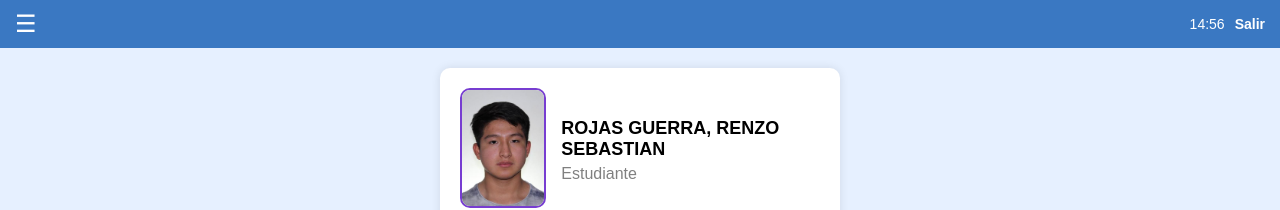
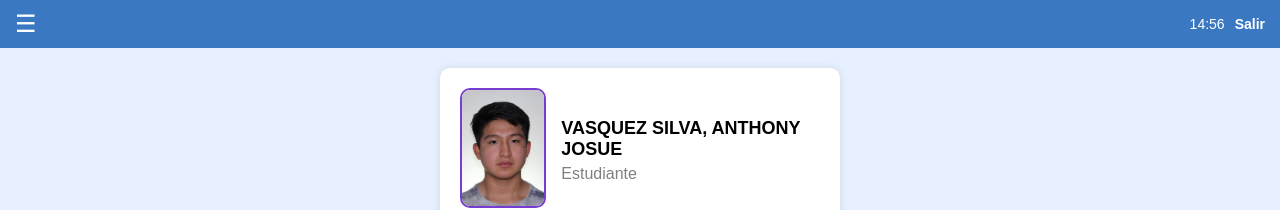
Before and after one commit to AlexandroSB1/UNIVERSIDAD-NACIONAL-MAYOR-DE-SAN-MARCOS-2, a plain HTML site: page index.html in a window 1280 px wide. Shown: the top 210 px of the page. Drawn offline with Linux system fonts and the light colour scheme.

Commit message:
Update index.html

```diff
--- a/index.html
+++ b/index.html
@@ -127,7 +127,7 @@
     <div class="photo-info">
       <img src="Foto.png" alt="Foto de estudiante">
       <div class="info">
-        <h2>ROJAS GUERRA, RENZO SEBASTIAN</h2>
+        <h2>VASQUEZ SILVA, ANTHONY JOSUE</h2>
         <p>Estudiante</p>
       </div>
     </div>
```
